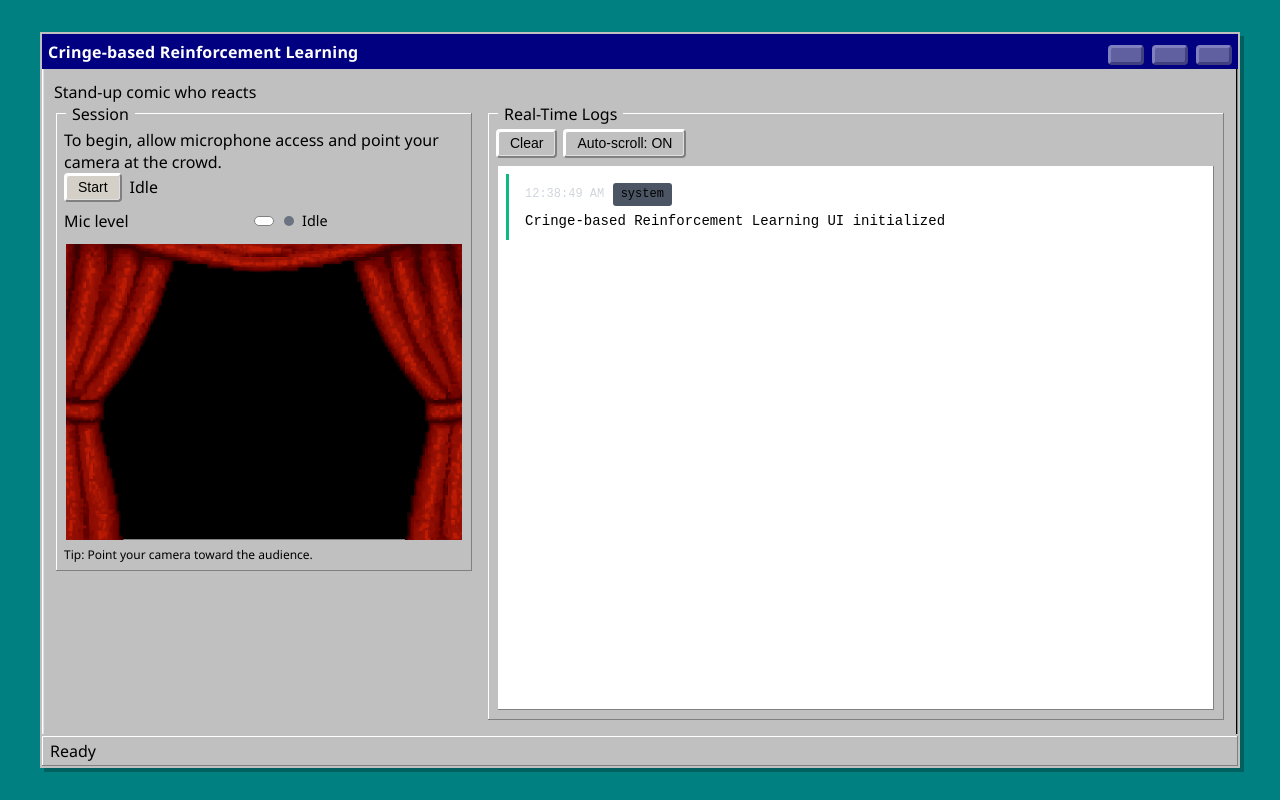
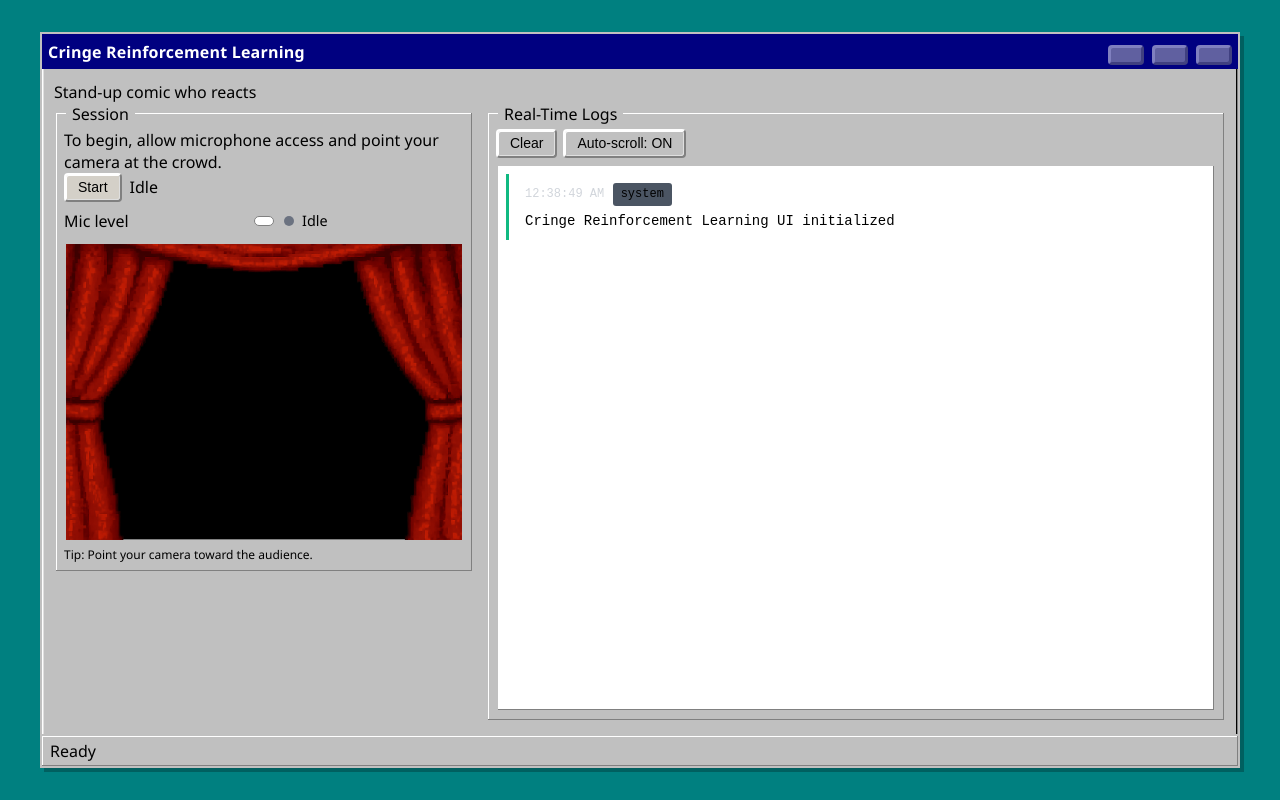
Before and after one commit to crimeacs/kaufmannGPT, a website built with Vite: page frontend/index.html in a window 1280 px wide. Built offline with nearby package versions, Linux system fonts and the light colour scheme.

Commit message:
refactor: update branding from "Cringe-based" to "Cringe" in UI
- Changed the title and log message to reflect the updated branding for the Cringe Reinforcement Learning application.
- Ensured consistency across the frontend by updating relevant text in both app.js and index.html.

```diff
--- a/frontend/app.js
+++ b/frontend/app.js
@@ -219,4 +219,4 @@ async function sendAnalysisToAPI(payload) {
 }
 
 // Initial log
-addLog('system', 'Cringe-based Reinforcement Learning UI initialized', 'success');
+addLog('system', 'Cringe Reinforcement Learning UI initialized', 'success');
--- a/frontend/index.html
+++ b/frontend/index.html
@@ -3,7 +3,7 @@
 <head>
     <meta charset="UTF-8">
     <meta name="viewport" content="width=device-width, initial-scale=1.0">
-    <title>Cringe-based Reinforcement Learning</title>
+    <title>Cringe Reinforcement Learning</title>
     <link rel="stylesheet" href="/style.css">
     <meta name="color-scheme" content="light only">
     <meta name="description" content="Stand-up comic who reacts">
@@ -19,7 +19,7 @@
     <div class="win95-desktop">
         <div class="window" id="main-window">
             <div class="title-bar">
-                <div class="title-bar-text">Cringe-based Reinforcement Learning</div>
+                <div class="title-bar-text">Cringe Reinforcement Learning</div>
                 <div class="title-bar-controls">
                     <button aria-label="Minimize" disabled></button>
                     <button aria-label="Maximize" disabled></button>
```
Also changed, not shown: .claude/settings.local.json (added).
